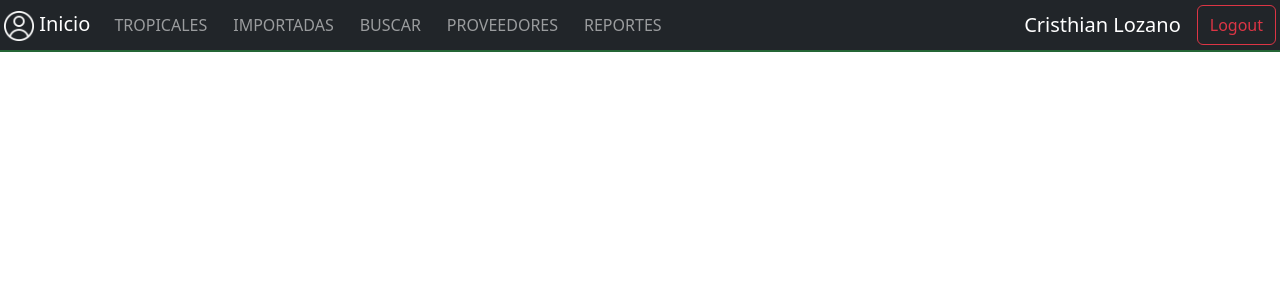
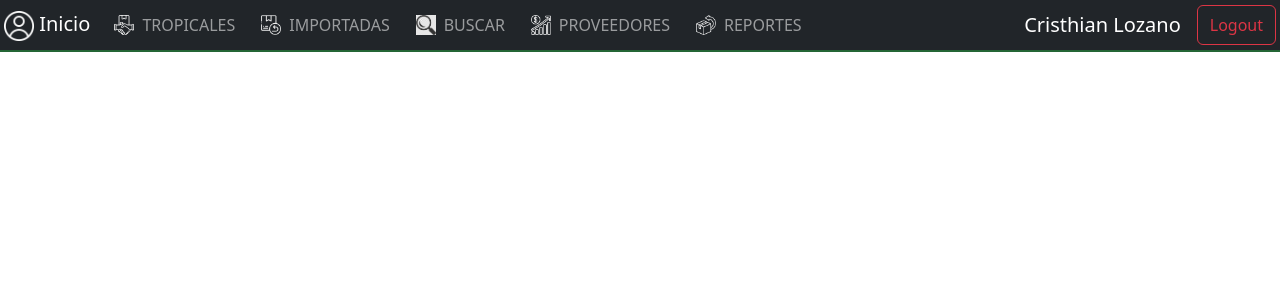
Before and after one commit to Cristian1805/Aplicacion-trabajo-de-grado, a React (Vite) app: page /inicio in a window 1280 px wide. Shown: the top 300 px of the page. Built offline with nearby package versions, Linux system fonts and the light colour scheme; sample sign-in values are in the browser's storage.

Commit message:
navbar mejorado visualmente con la libreria de sweetalert anexada al componente

```diff
--- a/src/ui/components/Navbar.jsx
+++ b/src/ui/components/Navbar.jsx
@@ -54,44 +54,83 @@ export const Navbar = () => {
                 <div className="navbar-nav">
                 <NavLink
                 className={({ isActive }) => `nav-item nav-link ${isActive ? 'active' : ''}`}
-                        to="/tropicales">
-                            {/* <img src="/assets/iconos/convenio.png" alt="Logo" width="20" height="20"/> */}
+                to="/tropicales"
+                >
+                    <div className="d-flex align-items-center">
+                    <img
+                        src="/assets/iconos/convenio.png"
+                        alt="Logo"
+                        width="20"
+                        height="20"
+                        className="me-2" // Espaciado a la derecha del icono
+                    />
                     TROPICALES
+                </div>
                 </NavLink>
 
                 <NavLink
                 className={({ isActive }) => `nav-item nav-link ${isActive ? 'active' : ''}`}
                 to="/importadas"
                 >
+                    <div className='d-flex align-items-center'>
+                    <img
+                        src="/assets/iconos/caja-de-devolucion.png"
+                        alt="Logo"
+                        width="20"
+                        height="20"
+                        className="me-2" // Espaciado a la derecha del icono
+                    />
                     IMPORTADAS
+                    </div>
                 </NavLink>
 
                 <NavLink
                 className={({ isActive }) => `nav-item nav-link ${isActive ? 'active' : ''}`}
                 to="/search"
                 >
+                    <div className='d-flex align-items-center'>
+                    <img
+                        src="/assets/iconos/lupa.png"
+                        alt="Logo"
+                        width="20"
+                        height="20"
+                        className="me-2" // Espaciado a la derecha del icono
+                    />
                     BUSCAR
+                    </div>
                     </NavLink>
 
-                    {/* <NavLink
-                        className={({ isActive }) => `nav-item nav-link ${isActive ? 'active' : ''}`}
-                        to="/productos"
-                    >
-                        PRODUCTO
-                    </NavLink> */}
 
                 <NavLink
                 className={({ isActive }) => `nav-item nav-link ${isActive ? 'active' : ''}`}
                 to="/proveedores"
                 >
+                    <div className='d-flex align-items-center'>
+                    <img
+                        src="/assets/iconos/grafico-de-barras.png"
+                        alt="Logo"
+                        width="20"
+                        height="20"
+                        className="me-2" // Espaciado a la derecha del icono
+                    />
                     PROVEEDORES
+                    </div>
                 </NavLink>
 
                 <NavLink
                 className={({ isActive }) => `nav-item nav-link ${isActive ? 'active' : ''}`}
                 to="/reportes"
                 >
+                    <div className='d-flex align-items-center'>
+                    <img
+                        src="/assets/iconos/devoluciones-icono.png"
+                        alt="Logo"
+                        width="20"
+                        height="20"
+                        className="me-2" // Espaciado a la derecha del icono
+                    />
                         REPORTES
+                    </div>
                 </NavLink>
                 </div>
             </div>
```
Also changed, not shown: assets/iconos/lupa.png (added), assets/login_page.png (deleted). Lines whose indentation alone changed are shown as unchanged.
